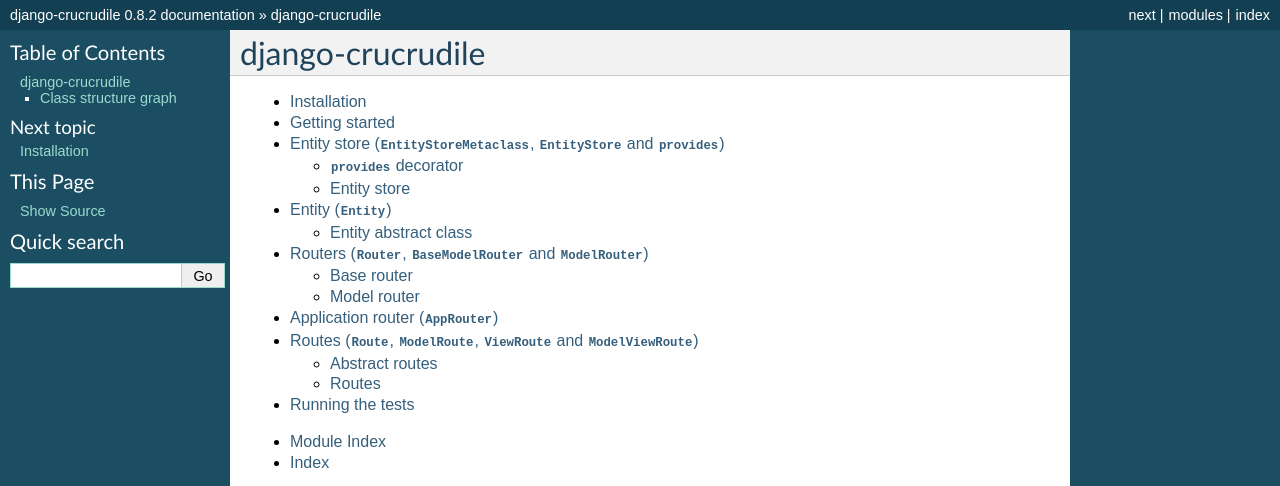
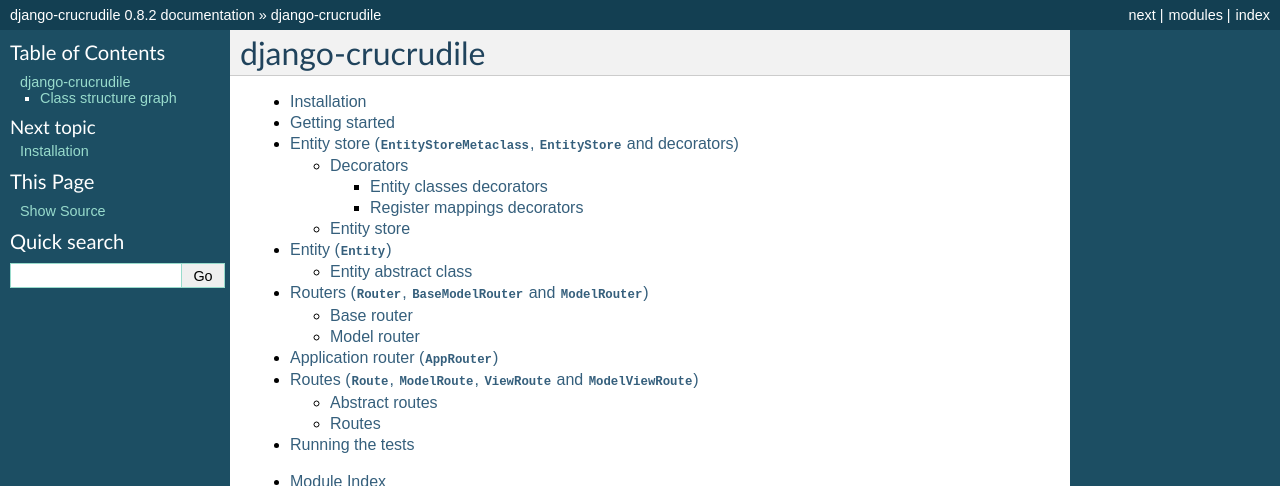
Before and after one commit to pstch/django-crucrudile, a Sphinx documentation site: the page built from docs/index.rst, in a window 1280 px wide, cut to the strip 0-486 px from the top of the page. Built offline with Sphinx 7.4.7, drawn with Linux system fonts in a browser that asks for light colours.

Commit message:
Add missing docs for new decorators

```diff
--- a/docs/entity_store.rst
+++ b/docs/entity_store.rst
@@ -1,15 +1,30 @@
-Entity store (``EntityStoreMetaclass``, ``EntityStore`` and ``provides``)
-=========================================================================
+Entity store (``EntityStoreMetaclass``, ``EntityStore`` and decorators)
+=======================================================================
 
 .. module:: django_crucrudile.entities.store
 
 .. automodule:: django_crucrudile.entities.store
    :noindex:
 
-``provides`` decorator
-----------------------
+Decorators
+----------
 
 .. autofunction:: provides
+
+Entity classes decorators
++++++++++++++++++++++++++
+
+.. autofunction:: register_instances
+
+.. autofunction:: register_class
+
+
+Register mappings decorators
+++++++++++++++++++++++++++++
+
+.. autofunction:: add_to_register_map
+
+.. autofunction:: add_to_register_class_map
 
 Entity store
 ------------
```
Also changed, not shown: 1 other file.
